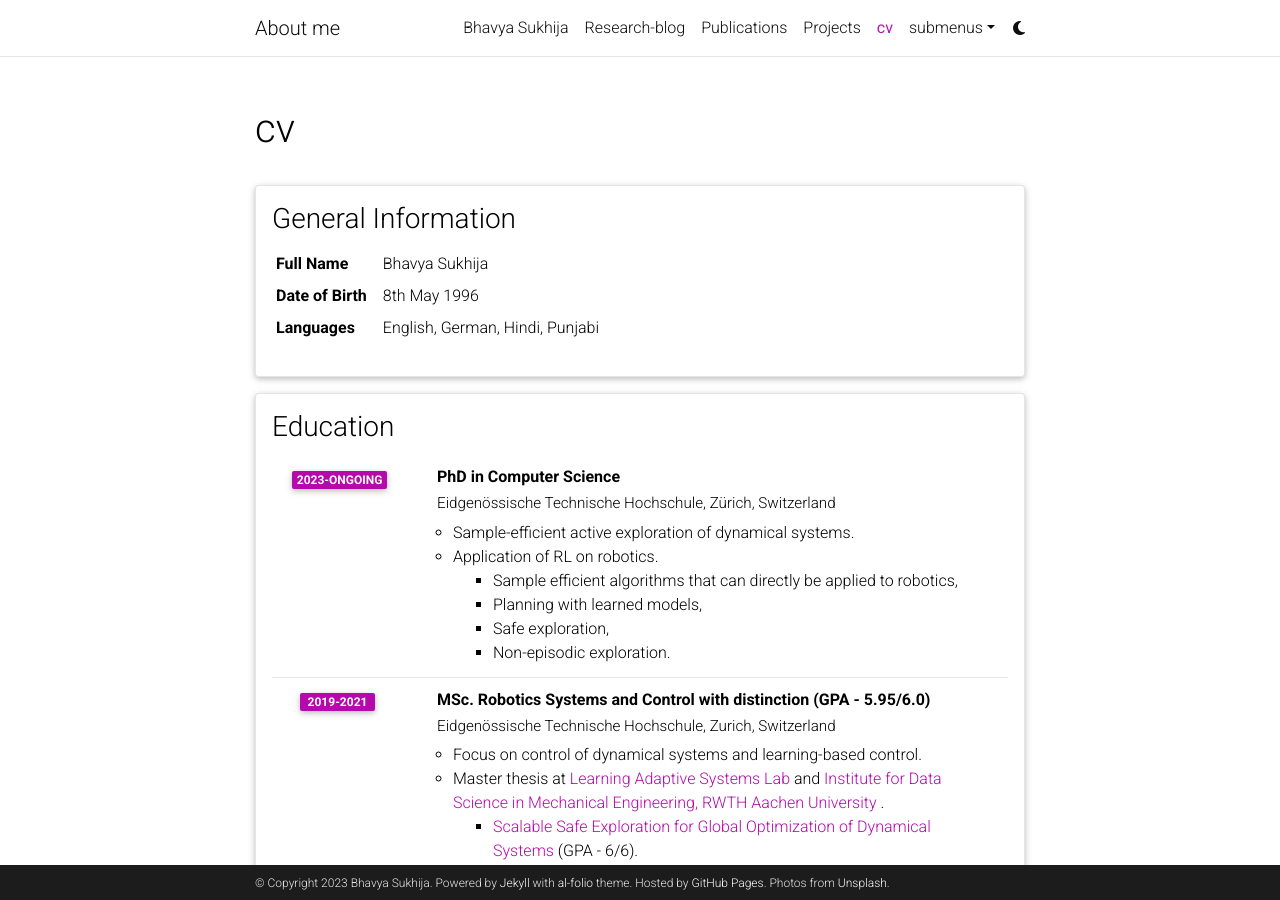
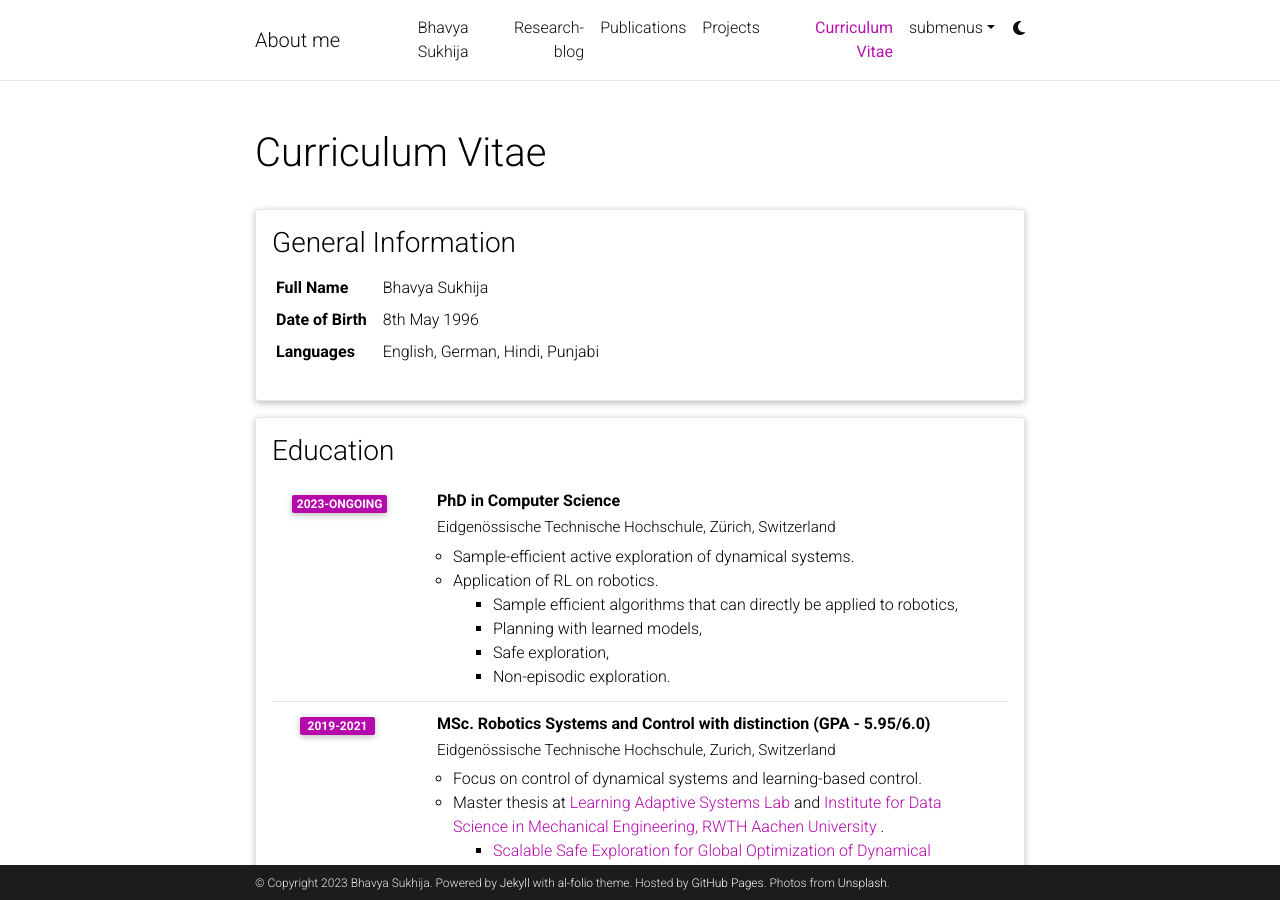
Before and after one commit to sukhijab/sukhijab.github.io, a Jekyll site: the page built from _pages/cv.md, in a window 1280 px wide and 900 px high. Built offline with Jekyll 4.4.1, drawn with Linux system fonts in a browser that asks for light colours; comment, search, counter and statistics services are not loaded; a style sheet for code colours, icons or effects is not loaded.

```diff
--- a/_pages/cv.md
+++ b/_pages/cv.md
@@ -1,7 +1,7 @@
 ---
 layout: cv
 permalink: /cv/
-title: cv
+title: Curriculum Vitae
 nav: true
 nav_order: 4
 # cv_pdf: example_pdf.pdf
```
Also changed, not shown: _pages/about.md (+1 -1 lines), assets/img/webpage_pic.jpeg (added).
